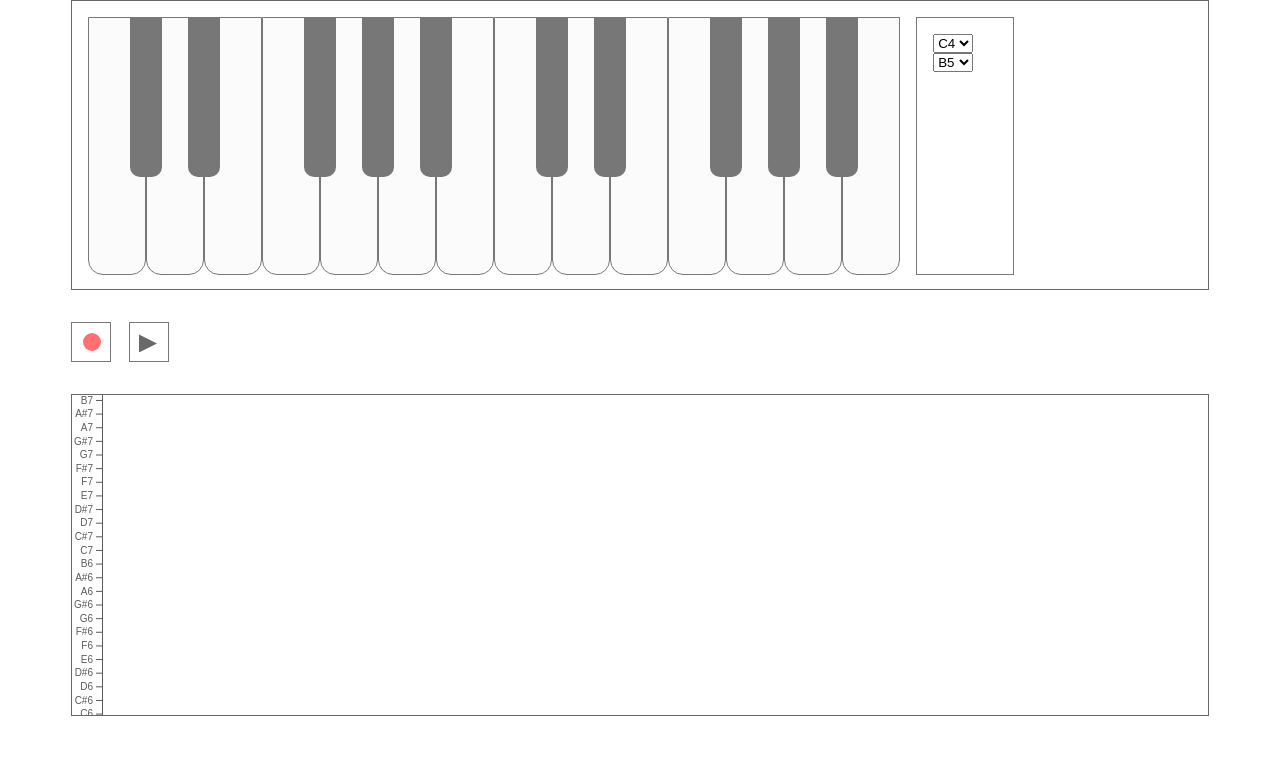
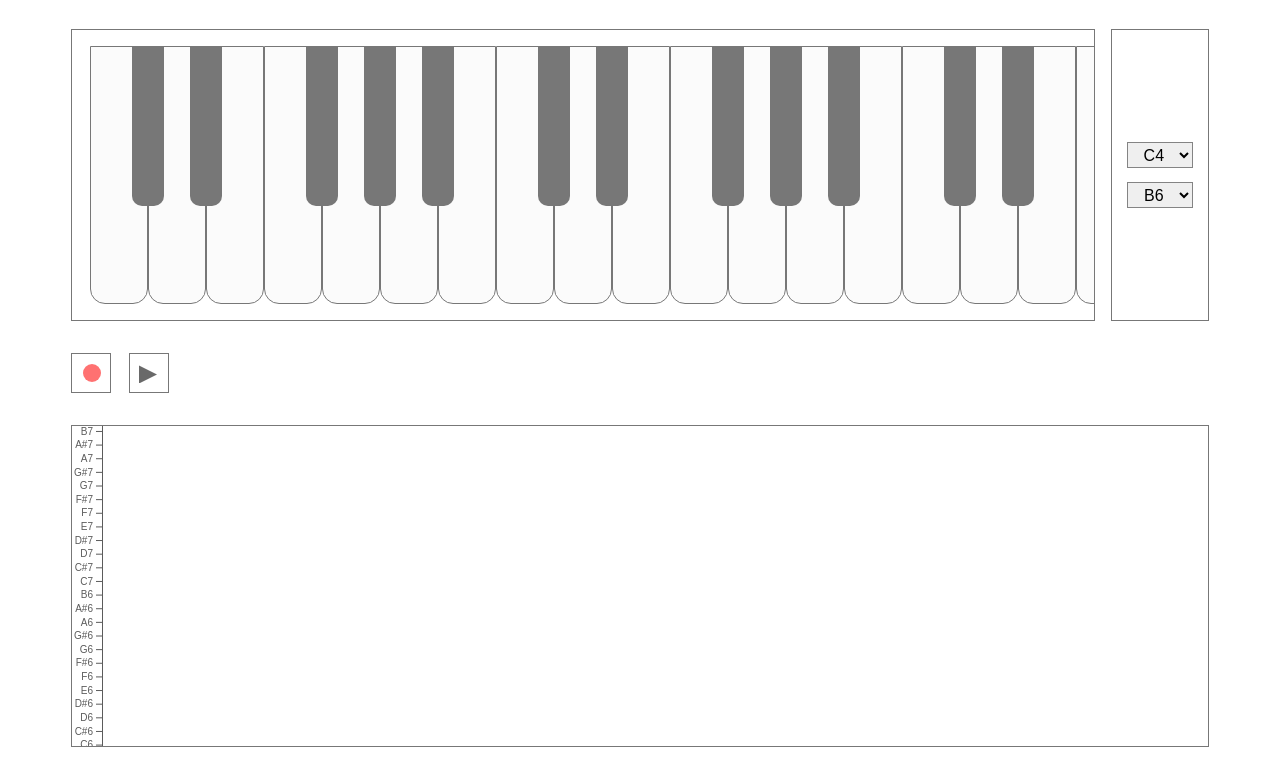
Before and after one commit to dbhardwa/piano-looping-station, a website built with webpack: page src/index.html in a window 1280 px wide. Shown: the part 95-874 px from the top of the page. Before the commit the page ends 843 px from the top, so only its background shows below. Built offline with nearby package versions, Linux system fonts and the light colour scheme.

Commit message:
Enhanced Piano CSS and started on PlayBack module

```diff
--- a/src/index.html
+++ b/src/index.html
@@ -7,18 +7,21 @@
     <meta name="viewport" content="width=device-width, initial-scale=1, viewport-fit=cover">
     <meta name="description" content="Piano app with more features incoming...">
   </head>
+
   <body>
     <header>
       <h1><span>Loop</span>ing Station</h1>
-      <h2>By Devansh</h2>
+      <h2>By Devansh Bhardwaj</h2>
     </header>
 
     <div id="synthesizer">
       <div id="piano"></div>
 
       <div id="control-panel">
-        <select id="startRange"></select>
-        <select id="endRange"></select>
+        <div>
+          <select id="startRange"></select>
+          <select id="endRange"></select>
+        </div>
       </div>
     </div>
 
@@ -37,14 +40,7 @@
       </button>
     </div>
 
-
-
-    <!-- <button id="notesPlayedLoop">NOTES PLAYED LOOP</button> -->
-
     <!-- <div id="time"></div> -->
-
-
-
 
     <div id="loopingStation"></div>
   </body>
--- a/src/index.js
+++ b/src/index.js
@@ -12,7 +12,7 @@ const blackHotKeys = ['Q', 'W', 'E', 'R', 'T', 'Y', 'U', 'I', 'O', 'P', '['];
 
 // Initializes modules.
 const init = function() {
-  NoteRangeFields.init(/* startNote, endNote */);
+  NoteRangeFields.init();
   Recording.init();
   MIDIVisualizer.init();
   PlayBack.init();
--- a/src/modules/MIDIVisualizer.js
+++ b/src/modules/MIDIVisualizer.js
@@ -8,30 +8,31 @@ import * as d3 from 'd3';
 import util from "../util";
 
 
-const sampleData = [
-  {
-    note: "F#4",
-    time: 4000,
-    duration: 679
-  },
-  {
-    note: "A4",
-    time: 6295,
-    duration: 75
-    // 4295 + 75 -> that is the time it turns off
-  },
-  {
-    note: "B4",
-    time: 9000,
-    duration: 1000
-  }
-];
+// const sampleData = [
+//   {
+//     note: "F#4",
+//     time: 4000,
+//     duration: 679
+//   },
+//   {
+//     note: "A4",
+//     time: 6295,
+//     duration: 75
+//     // 4295 + 75 -> that is the time it turns off
+//   },
+//   {
+//     note: "B4",
+//     time: 9000,
+//     duration: 1000
+//   }
+// ];
 
 
 const MIDIVisualizer = {
 
   settings: {
     pianoRangeArray: [],
+    notesPlayedLoop: [],
 
     svgWidth: 800,
     svgHeight: 1200,
@@ -51,12 +52,25 @@ const MIDIVisualizer = {
 
   bindEvents: function() {},
 
+  getData: function(notesPlayedLoop) {
+    // Gets the notesPlayedLoop array with key log data from Recording module.
+    this.settings.notesPlayedLoop = notesPlayedLoop;
+    console.log(this.settings.notesPlayedLoop);
+
+    this.render();
+  },
+
   render: function() {
     let svgWidth = this.settings.svgWidth,
         svgHeight = this.settings.svgHeight,
         padding = this.settings.padding;
 
+    let sampleData = this.settings.notesPlayedLoop;
+
+    document.getElementById('loopingStation').innerHTML = '';
+
     let svg = d3.select('#loopingStation')
+                // .selectAll('*').remove()
                 .append('svg')
                 .attr('width', svgWidth /* + margin.left + margin.right */)
                 .attr('height', svgHeight /* + margin.top + margin.bottom */);
--- a/src/modules/NoteRangeFields.js
+++ b/src/modules/NoteRangeFields.js
@@ -14,7 +14,7 @@ const NoteRangeFields = {
     musicalAlphabet: ['C', 'D', 'E', 'F', 'G', 'A', 'B'],
     noteRangeOptions: [],
     startNote: 'C4',
-    endNote: 'B5'
+    endNote: 'B6'
   },
 
   init: function() {
--- a/src/modules/Piano.js
+++ b/src/modules/Piano.js
@@ -33,10 +33,8 @@ const Piano = {
 
 		pianoKeys.forEach(pianoKey => {
 			pianoKey.onmouseleave = (e) => {
-				if (e.target.classList.contains('active')) {
-					e.target.classList.remove('active');
+				if (e.target.classList.contains('active'))
 					this.handleKeyRelease(e);
-				}
 
 				if (e.toElement && e.toElement.classList.contains('pianoKeys') && this.settings.mousedown)
 					this.handleKeyPress(e.toElement);
@@ -48,7 +46,7 @@ const Piano = {
     target.classList.add('active');
 		util.synth.triggerAttack(target.id);
 
-    Recording.startTime();
+    Recording.startTime(/* target.id, this.settings.mousedown */);
   },
 
   handleKeyRelease: function(e) {
@@ -68,7 +66,15 @@ const Piano = {
         pianoKeys += `<div class="whiteKey pianoKeys" id="${currentNote}"></div> \n`;
     });
 
+    // Filler key needed for whitespace in overflow.
+    pianoKeys += `<div id="filler" class="whiteKey pianoKeys"></div>`;
+
 		this.settings.piano.innerHTML = pianoKeys;
+
+    // Removes the filler element when the piano doesn't overflow.
+    if (!(this.settings.piano.scrollWidth > this.settings.piano.clientWidth)) {
+      document.getElementById('filler').style.display = 'none';
+    }
   }
 
 }
--- a/src/modules/PlayBack.js
+++ b/src/modules/PlayBack.js
@@ -11,7 +11,8 @@ const PlayBack = {
 
   settings: {
     playButton: document.getElementById('play'),
-    timeDisplay: document.getElementById('time')
+    timeDisplay: document.getElementById('time'),
+    notesPlayedLoop: []
   },
 
   init: function() {
@@ -21,7 +22,17 @@ const PlayBack = {
   },
 
   bindEvents: function() {
-    this.settings.playButton.addEventListener('click', this.handlePlayBack);
+    this.settings.playButton.addEventListener('click', this.handlePlayBack.bind(this));
+  },
+
+  getData: function(notesPlayedLoop) {
+    notesPlayedLoop.forEach(recordedNote => {
+      this.settings.notesPlayedLoop.push({
+        note: recordedNote.note,
+        time: recordedNote.time / 1000,
+        duration: recordedNote.duration / 1000
+      });
+    });
   },
 
   handleTimer: function() {
@@ -33,18 +44,22 @@ const PlayBack = {
 
 
 
+    let notesPlayedLoop = this.settings.notesPlayedLoop;
+    let part = new Tone.Part((time, event) => {
+      util.synth.triggerAttackRelease(event.note, event.duration, time)
+    }, notesPlayedLoop);
 
-    var part = new Tone.Part((time, event) => {
-      util.synth.triggerAttackRelease(event.note, event.duration, time)
-    }, [
-      {note: 'C4', time: 0,  duration: 2},
-      {note: 'C5', time: 3.563, duration: 2},
-      {note: 'C6', time: 6, duration: 2},
-    ]);
+    // [
+    //   {note: 'C4', time: 0,  duration: 2},
+    //   {note: 'C5', time: 3.563, duration: 2},
+    //   {note: 'C6', time: 6, duration: 2},
+    // ]);
 
     part.start(0);
 
     Tone.Transport.start('+0.1');
+
+    // part.loop = 3;
 
 
     // var part = new Tone.Part((time, event) => {
--- a/src/modules/Recording.js
+++ b/src/modules/Recording.js
@@ -3,6 +3,8 @@
     - handles logging of keys pressed based on note, time, and duration when recording state is active.
 */
 
+import MIDIVisualizer from "./MIDIVisualizer";
+import PlayBack from "./PlayBack";
 
 const Recording = {
 
@@ -15,7 +17,12 @@ const Recording = {
     isRecording: false,
     notesPlayedLoop: [],
     millis: 0,
-    time: 0
+
+    time: 0,
+
+    // Edge case variables
+    note: '',
+    mousedown: false
   },
 
   init: function() {
@@ -48,7 +55,7 @@ const Recording = {
   			clearInterval(timer);
   			this.settings.isRecording = false;
   			this.settings.recordIcon.classList.remove('blinking');
-  			console.log(this.settings.notesPlayedLoop);
+        this.handleNotesPlayedLoop();
   		}
   	}, 1);
   },
@@ -73,6 +80,13 @@ const Recording = {
     });
   },
 
+  handleNotesPlayedLoop: function() {
+    // console.log(this.settings.notesPlayedLoop);
+
+    MIDIVisualizer.getData(this.settings.notesPlayedLoop);
+    PlayBack.getData(this.settings.notesPlayedLoop)
+  },
+
   render: function() {}
 }
 
--- a/src/scss/main.scss
+++ b/src/scss/main.scss
@@ -1,13 +1,10 @@
 $font-stack: Helvetica, sans-serif;
 $font-color: #5B5B5B;
 
-$primary-color: black;
+$red-recording-color: #FF7171;
+$white-keys-color: #FBFBFB;
+$black-keys-color: #777777;
 
-$red-recording-color: #FF7171;
-
-
-$white-keys-color: #f3f3f3;
-$black-keys-color: #777777;
 
 body {
   font: 100% $font-stack;
@@ -15,15 +12,17 @@ body {
 }
 
 header {
+  margin: 1em 5% 2em 5%;
+
   h1 {
     font-weight: bold;
-    font-size: 2em;
+    font-size: 3em;
     margin: 0;
   }
 
   h2 {
     font-weight: lighter;
-    font-size: 1em;
+    font-size: 1.1em;
     margin: 0;
   }
 
@@ -32,55 +31,69 @@ header {
   }
 }
 
-svg {
-  // margin: 2em 5%;
-}
+#synthesizer {
+  user-select: none;
+  // border: 1px solid #696969;
+  // padding: 1em;
+  // height: 20em;
+  margin: 2em 5%;
 
-#synthesizer {
 
-  user-select: none;
+  justify-content: center;
+  align-items: center;
 
-  border: 1px solid #696969;
-  padding: 1em;
-  max-height: 16em;
-  margin: 2em 5%;
   display: flex;
-  // flex-wrap: nowrap;
-  overflow-x: auto;
-  overflow-y: hidden;
+  flex-wrap: nowrap;
+  // overflow-x: auto;
+  // overflow-y: hidden;
+  // align-items: center;
 
   #piano {
     position: relative;
     display: inline-block;
-    // max-width: 80%;
     max-height: 17em;
+
     display: flex;
     flex-wrap: nowrap;
-    // flex-direction: row;
-    // overflow-y: none;
-    // overflow-x: auto;
-    // white-space: nowrap;
-  }
+    overflow: scroll;
 
-  #control-panel {
+
     border: 1px solid $black-keys-color;
     padding: 1em;
-    width: 4em;
-    height: 14em;
-    // float: right;
-    // display: inline-block;
-    margin: 0em 1em;
-  }
-
-}
-
+    width: fit-content;
 
     .pianoKeys {
       position: relative;
       float: left;
     }
 
-// not c or f....
+    .pianoKeys:first-child {
+      margin-left: 0.1em !important;
+    }
+
+    .whiteKey {
+      height: 16em;
+      min-width: 3.5em;
+      z-index: 1;
+      border: 1px solid $black-keys-color;
+      border-radius: 0 0 15px 15px;
+      background: $white-keys-color;
+    }
+
+    #filler {
+      visibility: hidden !important;
+      min-width: 1em !important;
+    }
+
+    .blackKey {
+      height: 10em;
+      min-width: 2em;
+      margin: 0 0 0 -1em;
+      z-index: 2;
+      border-radius: 0 0 10px 10px;
+      background: $black-keys-color;
+    }
+
     .pianoKeys[id*='G'],
     .pianoKeys[id*='A'],
     .pianoKeys[id*='E'],
@@ -89,46 +102,43 @@ svg {
       margin: 0 0 0 -1em;
     }
 
-
-.whiteKey {
-  // margin:0 0 0 -1em;
-  // background-color: $white-keys-color;
-  // height: 200px;
-  // width: 50px;
-  // border: 1px solid black;
-  // display: inline-block;
-  // border-radius: 0px 0px 10px 10px;
-  // margin-right: -7px;
-
-  height: 16em;
-  width: 3.5em;
-  z-index: 1;
-  // border-left: 1px solid #777777;
-  // border-bottom: 1px solid #777777;
-  border: 1px solid #777777;
-  border-radius: 0 0 15px 15px;
-  background: #FBFBFB;
-}
-
-.blackKey {
-  height: 10em;
-  width: 2em;
-  margin: 0 0 0 -1em;
-  z-index: 2;
-  border-radius: 0 0 10px 10px;
-  background: $black-keys-color;
-}
-
     .whiteKey:hover, .blackKey:hover {
       background-color: #AFCBFF;
     }
 
-// .whiteKey:active, .blackKey:active {
-//   background-color: #72A5FF;
-// }
-
     .active {
       background-color: #72A5FF !important;
+    }
+  }
+
+  #control-panel {
+    // flex: 0 0 0 2em;
+    display: flex;
+    justify-content: center;
+    align-items: center;
+    // vertical-align: middle;
+    // display: table-cell;
+
+    float: right;
+
+    border: 1px solid $black-keys-color;
+    padding: 1em;
+    width: 4em;
+    // width: 8%;
+    height: 16.1em;
+    // display: inline-block;
+    margin: 0 0 0 1em;
+
+    select {
+      font-size: 1em;
+      width: 4em;
+      border: 0;
+      outline: 1px solid #848484;
+      text-align-last: center;
+      margin: 0.5em 0;
+      height: 1.5em;
+    }
+  }
 
 }
 
@@ -156,23 +166,14 @@ button:hover {
 }
 
 #loopingStation {
-  // margin: 2em;
   margin: 2em 5%;
-  border: 1px solid #696969;
+  border: 1px solid $black-keys-color;
   max-height: 20em;
-  overflow-y: scroll;
-  overflow-x: hidden;
+  overflow: auto;
 }
-
-// .loopControls {
-//   width: 40px;
-//   height: 40px;
-//   display: inline-block;
-// }
 
 #loopControls {
   margin: 2em 5%;
-
 
   button {
     width: 40px;
```
Lines whose indentation alone changed are shown as unchanged.
